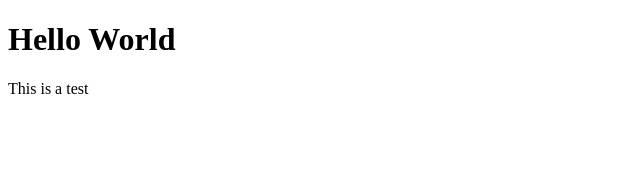
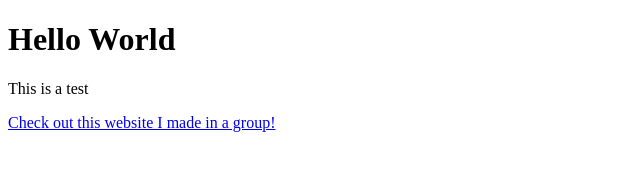
Before and after one commit to slchoi17-1713565/slchoi17-1713565.github.io, a plain HTML site: page index.html in a window 1280 px wide. Shown: the whole page, without its empty margins (0-640 px from the left). Drawn offline with Linux system fonts and the light colour scheme.

Commit message:
Add files via upload
Added a link

```diff
--- a/index.html
+++ b/index.html
@@ -6,5 +6,6 @@
     <body>
         <h1> Hello World </h1>
         <p> This is a test </p>
+        <a href="https://channym26.github.io/HelpLine/"> Check out this website I made in a group!</a>
     </body>
 </html>
```
